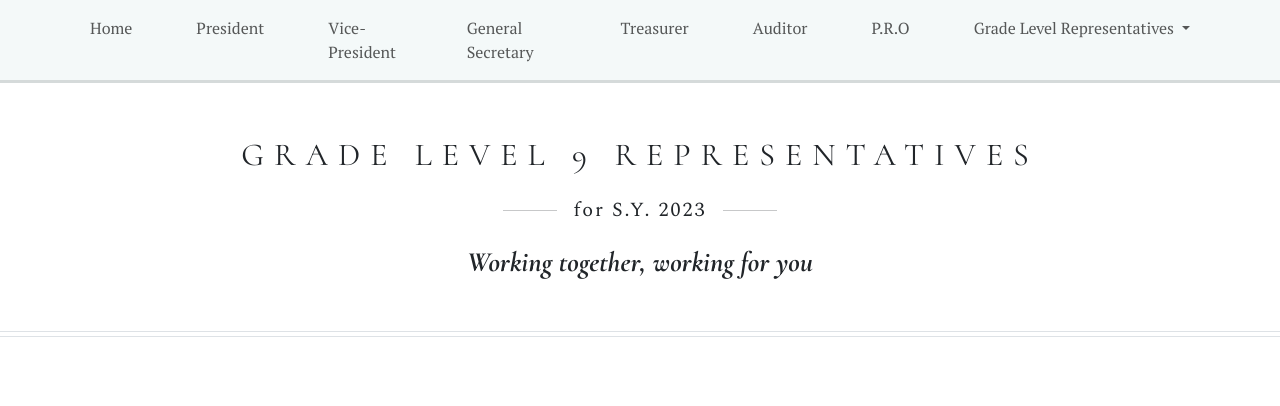
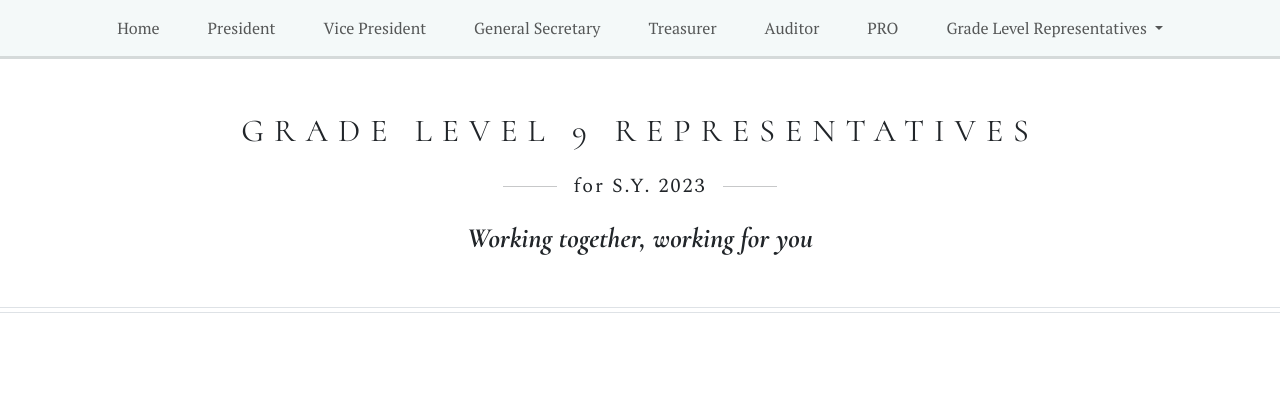
Before and after one commit to magisparty/magis-website, a website: page g9-representatives.html in a window 1280 px wide. Shown: the top 406 px of the page. Drawn offline with nearby package versions, Linux system fonts and the light colour scheme; a web font is replaced by a local one.

Commit message:
Update g9-representatives.html

```diff
--- a/g9-representatives.html
+++ b/g9-representatives.html
@@ -11,35 +11,24 @@
 </head>
 <body>
   <main>
-    <nav class="navbar navbar-expand-lg my-custom-nav">
-      <div class="container">
-        <ul class="navbar-nav me-auto">
-          <li class="nav-item me-5">
-            <a class="nav-link" href="index.html">Home</a>
-          </li>
-          <li class="nav-item me-5">
-            <a class="nav-link" href="president.html">President</a>
-          </li>
-          <li class="nav-item me-5">
-            <a class="nav-link" href="vicepresident.html">Vice-President</a>
-          </li>
-          <li class="nav-item me-5">
-            <a class="nav-link" href="generalsecretary.html">General Secretary</a>
-          </li>
-          <li class="nav-item me-5">
-            <a class="nav-link" href="treasurer.html">Treasurer</a>
-          </li>
-          <li class="nav-item me-5">
-            <a class="nav-link" href="auditor.html">Auditor</a>
-          </li>
-          <li class="nav-item me-5">
-            <a class="nav-link" href="pro.html">P.R.O</a>
-          </li>
-          <li class="nav-item dropdown">
+    <nav class="navbar navbar-expand-lg bg my-custom-nav">
+      <button class="navbar-toggler mx-2" type="button" data-bs-toggle="collapse" data-bs-target="#btn">
+        <img src="magis-representatives/iconmonstr-menu-thin.svg">
+      </button>
+      <div class="collapse navbar-collapse" id="btn">
+        <ul class="navbar-nav m-auto">
+          <li class="nav-item"><a href="index.html" class="nav-link mx-3 fs-6">Home</a></li>
+          <li class="nav-item"><a href="president.html" class="nav-link mx-3 fs-6">President</a></li>
+          <li class="nav-item"><a href="vicepresident.html" class="nav-link mx-3 fs-6">Vice President</a></li>
+          <li class="nav-item"><a href="generalsecretary.html" class="nav-link mx-3 fs-6">General Secretary</a></li>
+          <li class="nav-item"><a href="treasurer.html" class="nav-link mx-3 fs-6">Treasurer</a></li>
+          <li class="nav-item"><a href="auditor.html" class="nav-link mx-3 fs-6">Auditor</a></li>
+          <li class="nav-item"><a href="pro.html" class="nav-link mx-3 fs-6">PRO</a></li>
+          <li class="nav-item dropdown mx-3">
             <a class="nav-link dropdown-toggle" href="#" role="button" data-bs-toggle="dropdown" aria-expanded="false">
               Grade Level Representatives
             </a>
-            <ul class="dropdown-menu text-center" style="margin-top: 0.8rem;">
+            <ul class="dropdown-menu text-center" style="margin-top: 0.8rem">
               <li><a class="dropdown-item" href="g8-representatives.html">Grade-8 Representatives</a></li>
               <hr>
               <li><a class="dropdown-item" href="g9-representatives.html">Grade-9 Representatives</a></li>
```
